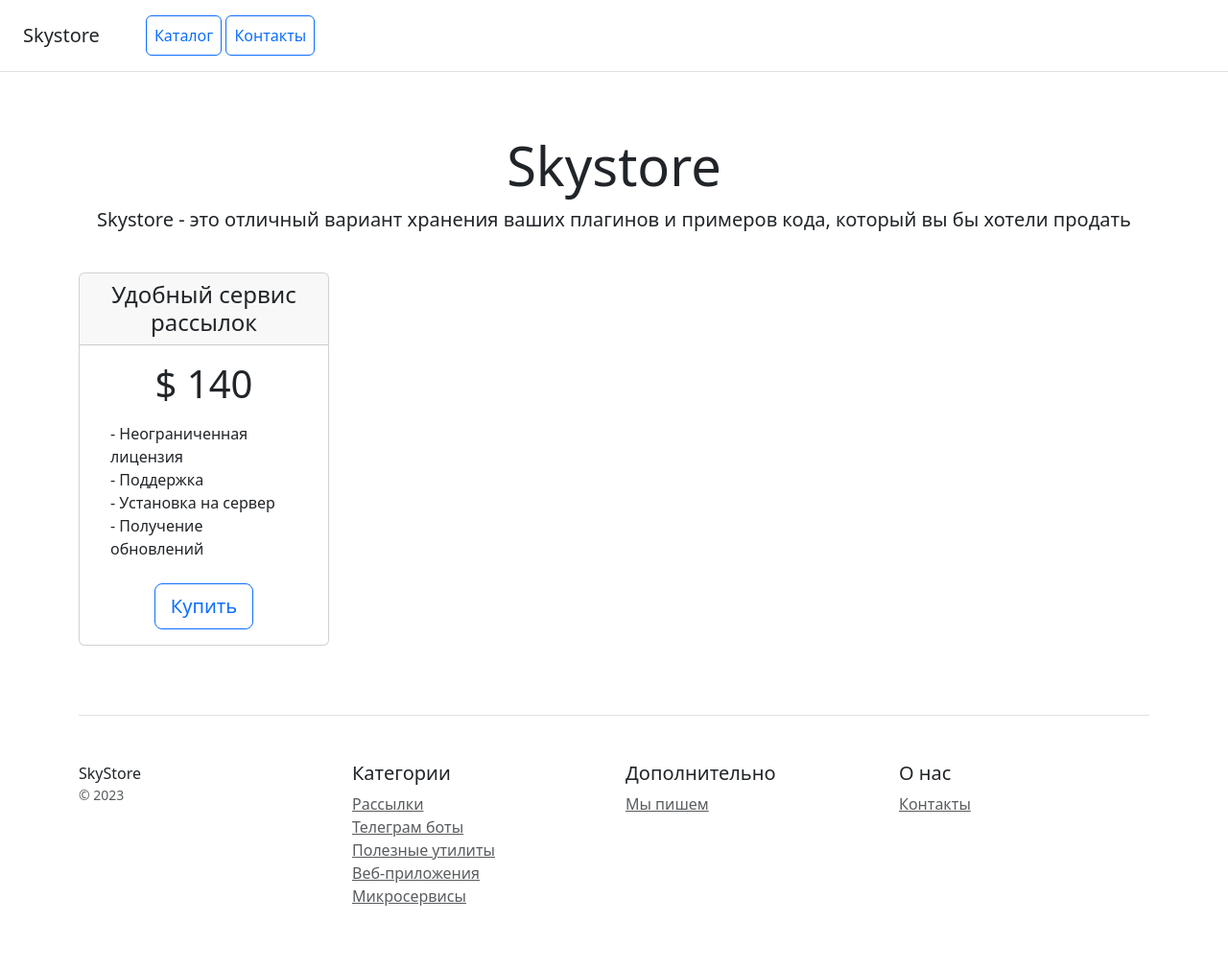
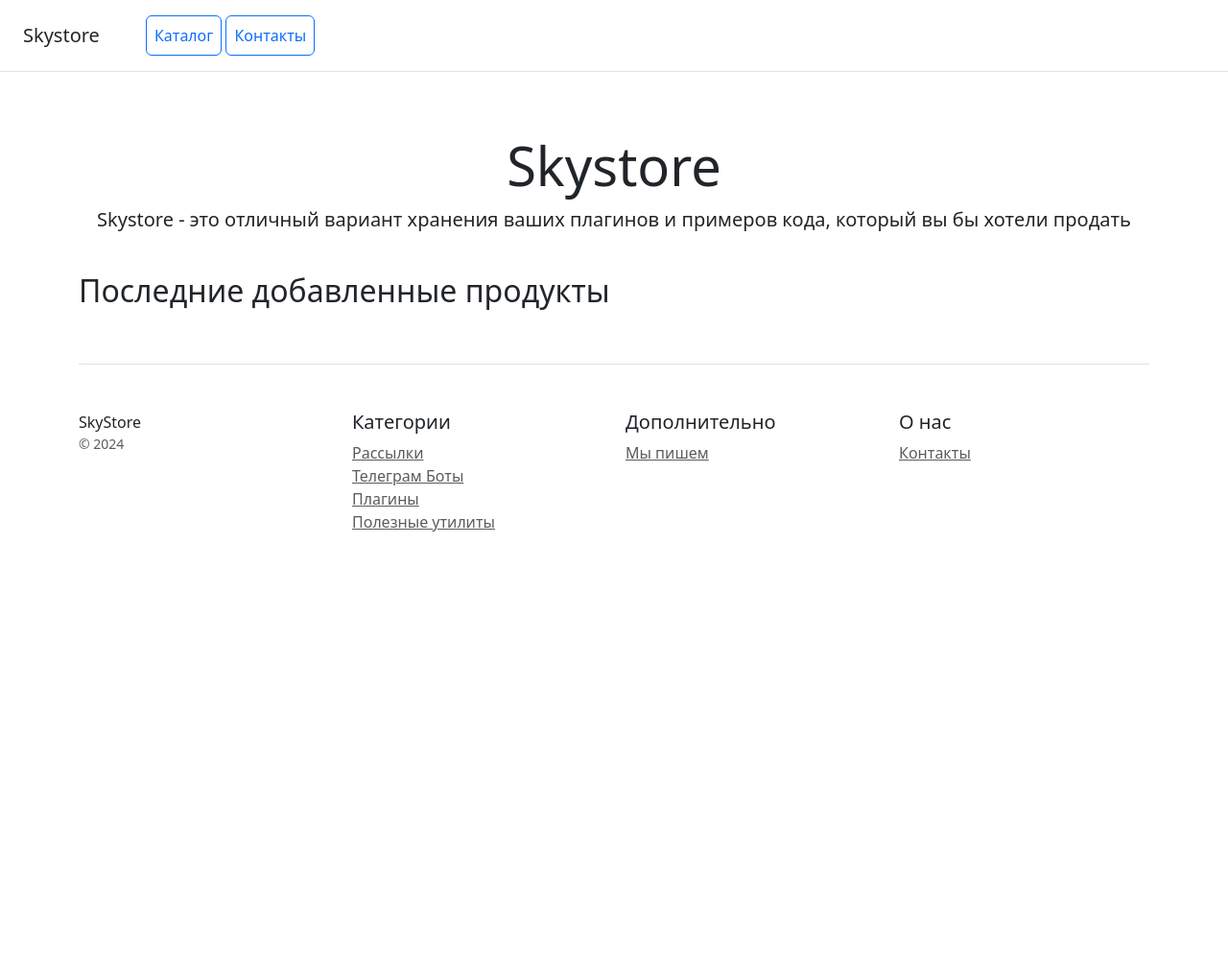
Before and after one commit to E-Kryuger/homework_22, a Django app: page /home/ in a window 1280 px wide. Shown: the whole page at 96% size. After the commit the page ends 554 px from the top, so only its background shows below. Run offline with Django 5.2, Linux system fonts and the light colour scheme; some libraries are stand-ins or nearby versions.

Commit message:
hw 24 done

```diff
--- /dev/null
+++ b/catalog/templates/catalog/base.html
@@ -0,0 +1,57 @@
+<!-- Базовый шаблон -->
+<!doctype html>
+<html lang="en">
+<head>
+    <meta charset="utf-8">
+    <meta name="viewport" content="width=device-width, initial-scale=1">
+    <title>{% block title %}Base{% endblock %}</title>
+    <!-- Подключение Bootstrap CSS -->
+    <link rel="stylesheet" href="/static/css/bootstrap.min.css">
+</head>
+<body>
+<!-- Навигационная панель -->
+<div class="d-flex flex-column flex-md-row align-items-center p-3 px-md-4 mb-3 bg-white border-bottom box-shadow">
+    <h5 class="my-0 mr-md-auto font-weight-normal">Skystore</h5>
+    <nav class="ms-5">
+        <a class="p-2 btn btn-outline-primary" href="/">Каталог</a>
+        <a class="p-2 btn btn-outline-primary" href="/contacts/">Контакты</a>
+    </nav>
+</div>
+<div class="container">
+    <!-- Основной контент -->
+    {% block content %}{% endblock %}
+    <!-- Подвал страницы -->
+    <footer class="pt-4 my-md-5 pt-md-5 border-top">
+        <div class="row">
+            <div class="col-12 col-md">
+                SkyStore
+                <small class="d-block mb-3 text-muted">&copy; 2024</small>
+            </div>
+            <div class="col-6 col-md">
+                <h5>Категории</h5>
+                <ul class="list-unstyled text-small">
+                    <li><a class="text-muted" href="/category-mailing-lists/">Рассылки</a></li>
+                    <li><a class="text-muted" href="/category-telegram-bots/">Телеграм Боты</a></li>
+                    <li><a class="text-muted" href="/category-plugins">Плагины</a></li>
+                    <li><a class="text-muted" href="/category-useful-utilities">Полезные утилиты</a></li>
+                </ul>
+            </div>
+            <div class="col-6 col-md">
+                <h5>Дополнительно</h5>
+                <ul class="list-unstyled text-small">
+                    <li><a class="text-muted" href="#">Мы пишем</a></li>
+                </ul>
+            </div>
+            <div class="col-6 col-md">
+                <h5>О нас</h5>
+                <ul class="list-unstyled text-small">
+                    <li><a class="text-muted" href="/contacts/">Контакты</a></li>
+                </ul>
+            </div>
+        </div>
+    </footer>
+</div>
+<!-- Подключение Bootstrap JS -->
+<script src="/static/js/bootstrap.min.js"></script>
+</body>
+</html>
--- a/catalog/templates/catalog/home.html
+++ b/catalog/templates/catalog/home.html
@@ -1,78 +1,8 @@
-<!doctype html>
-<html lang="en">
-<head>
-    <meta charset="utf-8">
-    <meta name="viewport" content="width=device-width, initial-scale=1">
-    <title>Skystore</title>
-    <link rel="stylesheet" href="/static/css/bootstrap.min.css">
-</head>
-<body>
-<div class="d-flex flex-column flex-md-row align-items-center p-3 px-md-4 mb-3 bg-white border-bottom box-shadow">
-    <h5 class="my-0 mr-md-auto font-weight-normal">Skystore</h5>
-    <nav class="ms-5">
-        <a class="p-2 btn btn-outline-primary" href="/">Каталог</a>
-        <a class="p-2 btn btn-outline-primary" href="/contacts/">Контакты</a>
-    </nav>
-</div>
-
-<div class="pricing-header px-3 py-3 pt-md-5 pb-md-4 mx-auto text-center">
-    <h1 class="display-4">Skystore</h1>
-    <p class="lead">Skystore - это отличный вариант хранения ваших плагинов и примеров кода, который вы бы хотели
-        продать</p>
-</div>
-
-<div class="container">
-    <div class="row text-center">
-        <div class="col-3">
-            <div class="card mb-4 box-shadow">
-                <div class="card-header">
-                    <h4 class="my-0 font-weight-normal">Удобный сервис рассылок</h4>
-                </div>
-                <div class="card-body">
-                    <h1 class="card-title pricing-card-title">$ 140</h1>
-                    <ul class="list-unstyled mt-3 mb-4 text-start m-3">
-                        <li>- Неограниченная лицензия</li>
-                        <li>- Поддержка</li>
-                        <li>- Установка на сервер</li>
-                        <li>- Получение обновлений</li>
-                    </ul>
-                    <button type="button" class="btn btn-lg btn-block btn-outline-primary">Купить</button>
-                </div>
-            </div>
-        </div>
-    </div>
-
-    <footer class="pt-4 my-md-5 pt-md-5 border-top">
-        <div class="row">
-            <div class="col-12 col-md">
-                SkyStore
-                <small class="d-block mb-3 text-muted">&copy; 2023</small>
-            </div>
-            <div class="col-6 col-md">
-                <h5>Категории</h5>
-                <ul class="list-unstyled text-small">
-                    <li><a class="text-muted" href="#">Рассылки</a></li>
-                    <li><a class="text-muted" href="#">Телеграм боты</a></li>
-                    <li><a class="text-muted" href="#">Полезные утилиты</a></li>
-                    <li><a class="text-muted" href="#">Веб-приложения</a></li>
-                    <li><a class="text-muted" href="#">Микросервисы</a></li>
-                </ul>
-            </div>
-            <div class="col-6 col-md">
-                <h5>Дополнительно</h5>
-                <ul class="list-unstyled text-small">
-                    <li><a class="text-muted" href="#">Мы пишем</a></li>
-                </ul>
-            </div>
-            <div class="col-6 col-md">
-                <h5>О нас</h5>
-                <ul class="list-unstyled text-small">
-                    <li><a class="text-muted" href="/contacts/">Контакты</a></li>
-                </ul>
-            </div>
-        </div>
-    </footer>
-</div>
-<script src="/static/js/bootstrap.min.js"></script>
-</body>
-</html>
+<!-- Шаблон главной страницы -->
+{% extends "catalog/base.html" %}
+{% block title %}Skystore{% endblock %}
+{% block content %}
+{% include "catalog/includes/header.html" with title="Skystore" description="Skystore - это отличный вариант хранения ваших плагинов и примеров кода, который вы бы хотели продать" %}
+<h2>Последние добавленные продукты</h2>
+{% include "catalog/includes/products_list.html" %}
+{% endblock %}
--- /dev/null
+++ b/catalog/templates/catalog/includes/header.html
@@ -0,0 +1,7 @@
+<!-- Заголовок страницы -->
+<header class="pricing-header px-3 py-3 pt-md-5 pb-md-4 mx-auto text-center">
+    <h1 class="display-4">{{ title }}</h1>
+    {% if description %}
+        <p class="lead">{{ description }}</p>
+    {% endif %}
+</header>
--- /dev/null
+++ b/catalog/templates/catalog/includes/products_list.html
@@ -0,0 +1,21 @@
+<!-- Код для отображения списка товаров с помощью цикла -->
+<div class="row">
+    {% for product in products %}
+        <div class="col-4">
+            <div class="card mb-4 box-shadow">
+                <div class="card-header">
+                    <h4 class="my-0 font-weight-normal">
+                    <a href="/product-detail/{{ product.pk }}/" class="text-dark text-decoration-none">
+                        {{ product.name|truncatechars:35 }}
+                    </a>
+                    </h4>
+                </div>
+                <div class="card-body">
+                    <h1 class="card-title pricing-card-title">${{ product.price }}</h1>
+                    <p>{{ product.description|truncatechars:100 }}</p>
+                    <button type="button" class="btn btn-lg btn-block btn-outline-primary">Купить</button>
+                </div>
+            </div>
+        </div>
+    {% endfor %}
+</div>
--- a/catalog/urls.py
+++ b/catalog/urls.py
@@ -1,10 +1,16 @@
 from django.urls import path
 from catalog.apps import CatalogConfig
-from catalog.views import home, contacts
+from catalog.views import home, contacts, product_detail, category_products
 
 app_name = CatalogConfig.name
 
 urlpatterns = [
     path("home/", home, name="home"),
     path("contacts/", contacts, name="contacts"),
+    path(
+        "category-<str:category_name>/",
+        category_products,
+        name="category_products",
+    ),
+    path("product-detail/<int:pk>/", product_detail, name="product_detail"),
 ]
--- a/catalog/views.py
+++ b/catalog/views.py
@@ -1,5 +1,6 @@
-from django.http import HttpResponse
-from django.shortcuts import render
+from django.http import HttpResponse, Http404
+from django.shortcuts import render, get_object_or_404
+from .models import Product
 
 
 def home(request):
@@ -12,3 +13,39 @@
 
         return HttpResponse(f"Спасибо, {name}! Сообщение получено.")
     return render(request, template_name="catalog/contacts.html")
+
+
+def category_products(request, category_name):
+    """Контроллер для отображения списка продуктов конкретной категории"""
+    # Словарь содержащий человеко-читаемые названия категорий
+    categories_dict = {
+        "mailing-lists": "Рассылки",
+        "telegram-bots": "Телеграм Боты",
+        "useful-utilities": "Полезные утилиты",
+        "plugins": "Плагины",
+    }
+    # Получение названия категории
+    category_name = categories_dict.get(category_name)
+    if not category_name:
+        raise Http404("Category not found")
+    # Фильтрация продуктов по полученному названию категории
+    the_products = Product.objects.filter(category__name=category_name)
+    context = {
+        "category_name": category_name,
+        "products": the_products,
+    }
+    return render(
+        request,
+        template_name="catalog/category_products.html",
+        context=context,
+    )
+
+
+def product_detail(request, pk):
+    """Контроллер для отображения страницы с подробной информацией о товаре"""
+    product = get_object_or_404(Product, pk=pk)
+    context = {
+        "product": product,
+        "product_id": pk,
+    }
+    return render(request, "catalog/product_detail.html", context=context)
--- a/catalog_fixture.json
+++ b/catalog_fixture.json
@@ -68,7 +68,7 @@
     "fields": {
         "name": "Поздравлятор",
         "description": "Бот, который генерирует поздравления в стихах или прозе",
-        "image": "",
+        "image": "catalog/images/bot.png",
         "category": 4,
         "price": "50.00",
         "created_at": "2025-01-08T20:38:17.134Z",
@@ -81,7 +81,7 @@
     "fields": {
         "name": "Сервис рассылок",
         "description": "Удобный сервис рассылок, можно подключить к нескольким каналам. Поможем настроить",
-        "image": "",
+        "image": "catalog/images/mailing_lists.png",
         "category": 5,
         "price": "140.00",
         "created_at": "2025-01-08T20:42:22.718Z",
@@ -94,7 +94,7 @@
     "fields": {
         "name": "Информация о погоде",
         "description": "Бот, который приносит информацию о погоде в заданное время, по выбранному городу",
-        "image": "",
+        "image": "catalog/images/bot_weather.png",
         "category": 4,
         "price": "10.00",
         "created_at": "2025-01-08T21:38:38.123Z",
```
Also changed, not shown: catalog/templates/catalog/category_products.html (added, +12 -0 lines), catalog/templates/catalog/contacts.html (+10 -60 lines), catalog/templates/catalog/product_detail.html (added, +44 -0 lines), catalog/templatetags/my_tags.py (added, +10 -0 lines), media/catalog/images/bot.png (added), media/catalog/images/bot_weather.png (added), media/catalog/images/mailing_lists.png (added).
